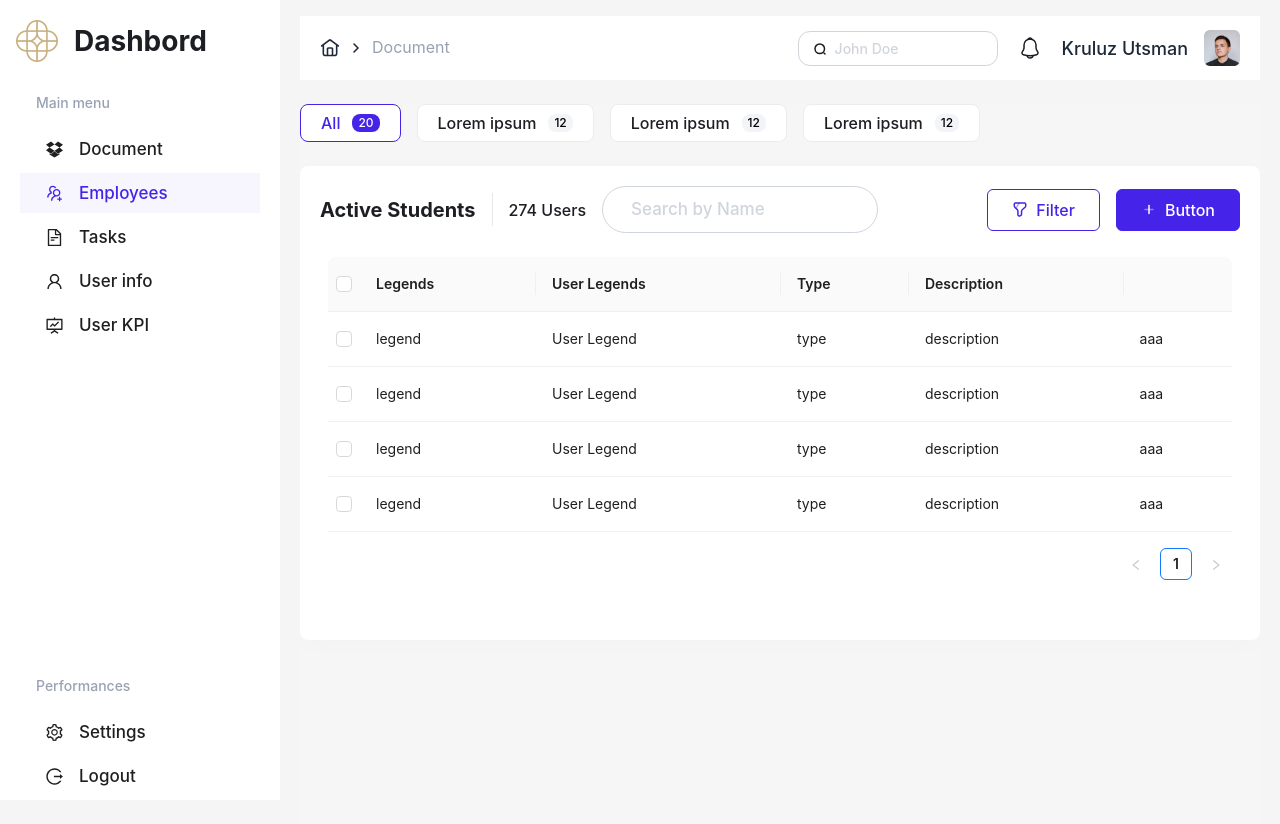
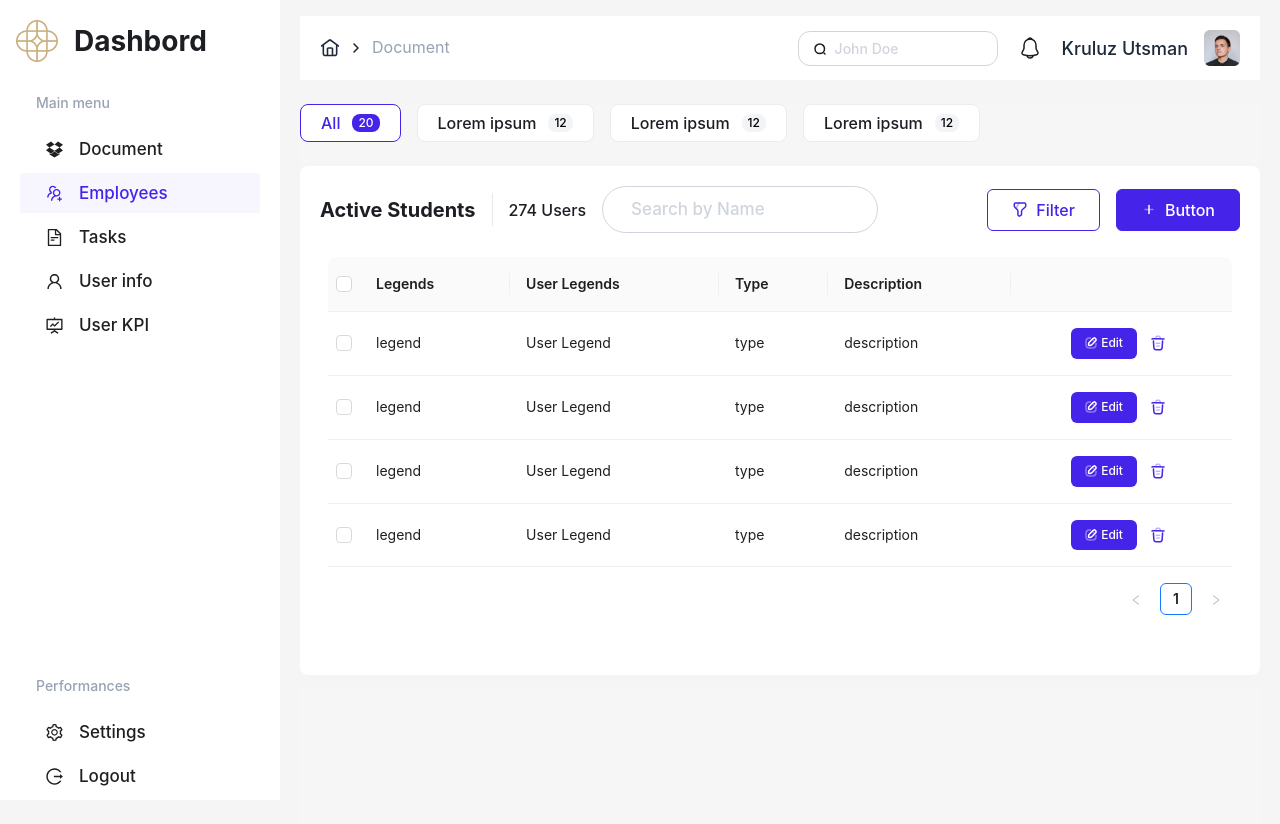
Before and after one commit to Bobur96/nano-terra-app, a React (Create React App) app: page /employees in a window 1280 px wide. Shown: the top 824 px of the page. Built offline with nearby package versions, Linux system fonts and the light colour scheme.

Commit message:
employee page completed

```diff
--- /dev/null
+++ b/src/components/editButton/editButton.tsx
@@ -0,0 +1,46 @@
+import { styled } from "styled-components";
+import edit from "../../icons/editt.svg";
+import deleted from "../../icons/delete.svg"
+
+const EditButton = () => {
+
+  const EButton = styled.span`
+    display: flex;
+    padding: 6px 14px;
+    justify-content: center;
+    align-items: center;
+    gap: 4px;
+    border-radius: 6px;
+    background: var(--primary-500, #4623E9);
+
+    color: var(--white, #FFF);
+    text-align: center;
+    font-size: 12px;
+    font-weight: 500;
+  `
+  const DButton = styled.span`
+    display: flex;
+    width: 28px;
+    height: 28px;
+    padding: 12px;
+    justify-content: center;
+    align-items: center;
+    gap: 4px;
+    border-radius: 6px;
+    margin-left: 7px;
+  `
+  const Div = styled.div`
+    display: flex;
+    justify-content: center;
+    align-items: center;
+  `
+
+  return (
+    <Div>
+      <EButton><img src={edit} alt="edit" /> Edit</EButton>
+      <DButton><img src={deleted} alt="delete" /></DButton>
+    </Div>
+  )
+}
+
+export default EditButton
--- a/src/components/employeeTable/employeeTable.tsx
+++ b/src/components/employeeTable/employeeTable.tsx
@@ -1,5 +1,6 @@
 import { Table } from 'antd';
 import type { ColumnsType } from 'antd/es/table';
+import EditButton from '../editButton/editButton';
 
 interface DataType {
   key: React.Key;
@@ -40,7 +41,7 @@ const data: DataType[] = [
     user: 'User Legend',
     type: 'type',
     description: 'description',
-    action: 'aaa',
+    action: <EditButton/>,
   },
   {
     key: '2',
@@ -48,7 +49,7 @@ const data: DataType[] = [
     user: 'User Legend',
     type: 'type',
     description: 'description',
-    action: 'aaa',
+    action: <EditButton/>,
   },
   {
     key: '3',
@@ -56,7 +57,7 @@ const data: DataType[] = [
     user: 'User Legend',
     type: 'type',
     description: 'description',
-    action: 'aaa',
+    action: <EditButton/>,
   },
   {
     key: '4',
@@ -64,7 +65,7 @@ const data: DataType[] = [
     user: 'User Legend',
     type: 'type',
     description: 'description',
-    action: 'aaa',
+    action: <EditButton/>,
   },
 ];
 
```
Also changed, not shown: src/icons/delete.svg (added), src/icons/editt.svg (added).
